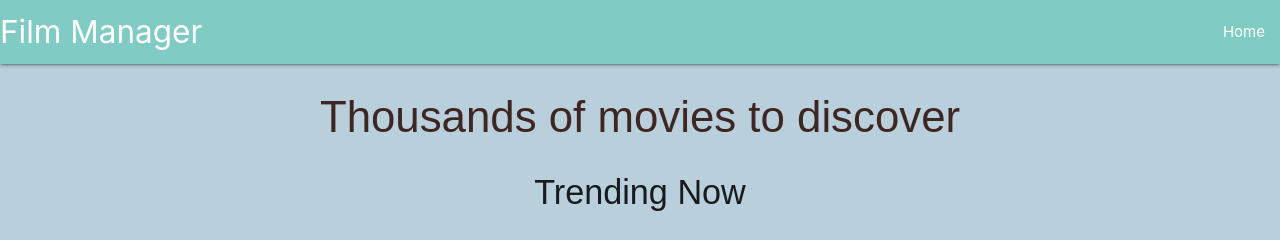
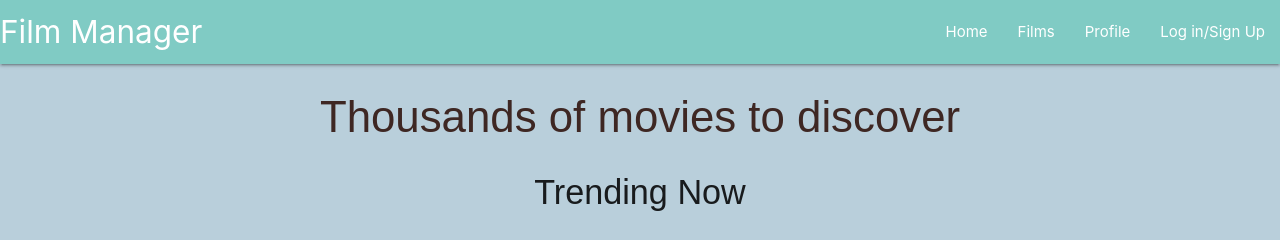
Before and after one commit to Code-Institute-Submissions/aounhe-milestone_project_3, a Flask app: page / in a window 1280 px wide. Shown: the top 240 px of the page. Run offline with Flask 3, Linux system fonts and the light colour scheme.

Commit message:
add profil and sign up url

```diff
--- a/filmmanager/templates/base.html
+++ b/filmmanager/templates/base.html
@@ -19,6 +19,12 @@
             <a href="#" data-target="mobile-demo" class="sidenav-trigger"><i class="fas fa-bars"></i></a>
             <ul class="right hide-on-med-and-down">
                 <li><a href="{{url_for('home')}}">Home</a></li>
+                <li><a class="nav-style" href="{{url_for('films')}}">Films</a></li>
+            <li><a class="profile-user" href="{{url_for('profile')}}">Profile</a></li>
+            <li><a href="{{url_for('signup')}}">Log in/Sign Up</a></li>
+
+
+
 
 
 
```
